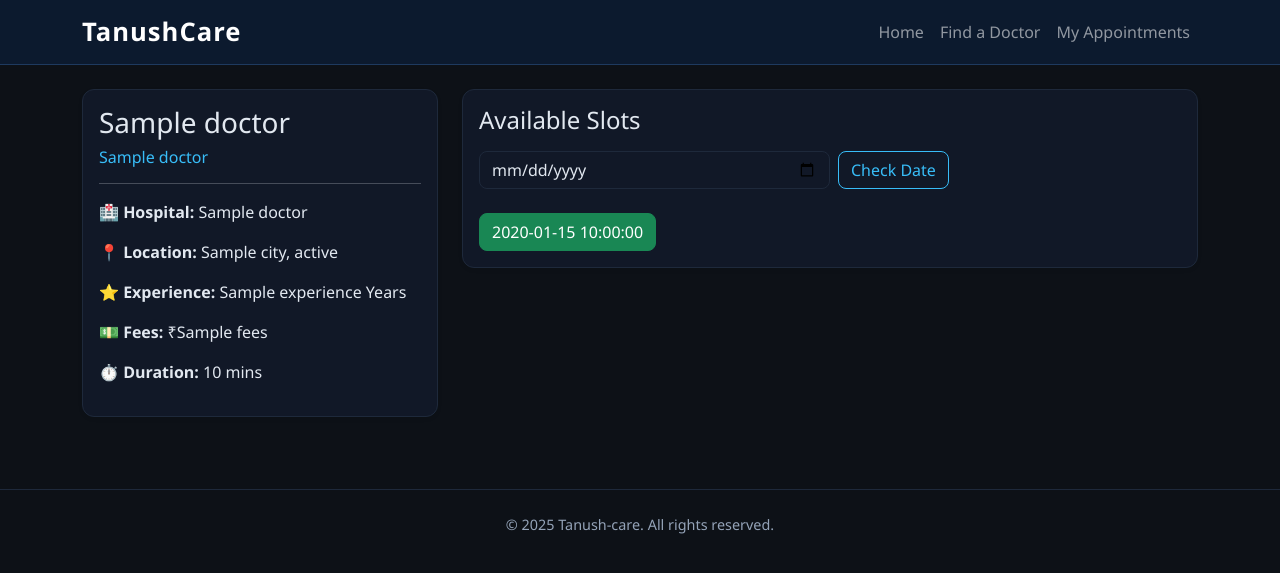
After one commit to kaadi247/tanush-care, a Flask app: template templates/doctor_profile.html in a window 1280 px wide. The commit adds this page. Shown: the top 573 px of the page. Run offline with Flask 3, Linux system fonts and the light colour scheme; the template is opened without the code that fills it: most values are stand-ins (such as "Sample title", 1, 10 or a date in 2020).

Commit message:
added dynamic slots

```diff
--- a/app.py
+++ b/app.py
@@ -1,3 +1,4 @@
+from datetime import datetime, timedelta, date
 from flask import Flask, render_template, request, redirect, url_for, flash
 from db_connect import get_db_connection
 
@@ -108,5 +109,75 @@ def book_appointment():
         return redirect(url_for('dashboard'))
     return render_template('book_appointment.html')
 
+@app.route('/doctor/<int:doctor_id>', methods=['GET'])
+def doctor_profile(doctor_id):
+    # Get the date from the URL (e.g., ?date=2026-03-05).
+    # If no date is provided, default to tomorrow.
+    target_date_str = request.args.get('date')
+    if not target_date_str:
+        target_date = date.today() + timedelta(days=1)
+        target_date_str = target_date.strftime('%Y-%m-%d')
+
+    conn = get_db_connection()
+    if not conn:
+        return "Database connection failed", 500
+
+    cursor = conn.cursor(dictionary=True)
+
+    # QUERY 1: Fetch Doctor Details
+    cursor.execute("""
+        SELECT d.doctorID, d.doctorName, d.experience, d.fees, d.appointmentDuration,
+               h.hospitalName, h.address, h.city, h.state, s.specialisationName
+        FROM Doctor d
+        JOIN Hospital h ON d.hospitalID = h.hospitalID
+        JOIN Specialisation s ON d.specialisationID = s.specialisationID
+        WHERE d.doctorID = %s
+    """, (doctor_id,))
+    doctor = cursor.fetchone()
+
+    if not doctor:
+        return "Doctor not found", 404
+
+    # QUERY 2: Check if slots exist for this date
+    cursor.execute("SELECT COUNT(*) as count FROM DoctorSlots WHERE doctorID = %s AND date = %s", (doctor_id, target_date_str))
+    slot_count = cursor.fetchone()['count']
+
+    # QUERY 3: Dynamic Slot Generation (if count is 0)
+    if slot_count == 0:
+        duration = doctor['appointmentDuration']
+
+        # Let's simulate a clinic shift from 9:00 AM to 5:00 PM
+        current_time = datetime.strptime('09:00:00', '%H:%M:%S')
+        end_time = datetime.strptime('17:00:00', '%H:%M:%S')
+
+        # While loop to generate slots
+        while current_time + timedelta(minutes=duration) <= end_time:
+            time_str = current_time.strftime('%H:%M:%S')
+
+            cursor.execute("""
+                INSERT INTO DoctorSlots (doctorID, date, time)
+                VALUES (%s, %s, %s)
+            """, (doctor_id, target_date_str, time_str))
+
+            current_time += timedelta(minutes=duration)
+
+        conn.commit() # Save the newly generated slots!
+
+    # QUERY 4: Fetch Available Slots
+    cursor.execute("""
+        SELECT ds.slotID, ds.time
+        FROM DoctorSlots ds
+        LEFT JOIN Appointment a ON ds.slotID = a.slotID
+        WHERE ds.doctorID = %s AND ds.date = %s
+        AND (a.appointmentID IS NULL OR a.status = 'Cancelled')
+        ORDER BY ds.time ASC
+    """, (doctor_id, target_date_str))
+    available_slots = cursor.fetchall()
+
+    cursor.close()
+    conn.close()
+
+    return render_template('doctor_profile.html', doctor=doctor, slots=available_slots, selected_date=target_date_str)
+
 if __name__ == '__main__':
     app.run(debug=True)
--- /dev/null
+++ b/templates/doctor_profile.html
@@ -0,0 +1,46 @@
+{% extends "base.html" %}
+{% block content %}
+
+<div class="row">
+    <div class="col-md-4 mb-4">
+        <div class="card shadow-sm">
+            <div class="card-body">
+                <h3 class="card-title">{{ doctor.doctorName }}</h3>
+                <h6 class="text-primary">{{ doctor.specialisationName }}</h6>
+                <hr>
+                <p><strong>🏥 Hospital:</strong> {{ doctor.hospitalName }}</p>
+                <p><strong>📍 Location:</strong> {{ doctor.city }}, {{ doctor.state }}</p>
+                <p><strong>⭐ Experience:</strong> {{ doctor.experience }} Years</p>
+                <p><strong>💵 Fees:</strong> ₹{{ doctor.fees }}</p>
+                <p><strong>⏱️ Duration:</strong> {{ doctor.appointmentDuration }} mins</p>
+            </div>
+        </div>
+    </div>
+
+    <div class="col-md-8">
+        <div class="card shadow-sm">
+            <div class="card-body">
+                <h4 class="mb-3">Available Slots</h4>
+
+                <form action="/doctor/{{ doctor.doctorID }}" method="GET" class="mb-4 d-flex">
+                    <input type="date" class="form-control w-50 me-2" name="date" value="{{ selected_date }}" required>
+                    <button type="submit" class="btn btn-outline-primary">Check Date</button>
+                </form>
+
+                {% if slots %}
+                    <div class="d-flex flex-wrap gap-2">
+                        {% for slot in slots %}
+                            <a href="/book?slot_id={{ slot.slotID }}" class="btn btn-success">
+                                {{ slot.time }}
+                            </a>
+                        {% endfor %}
+                    </div>
+                {% else %}
+                    <div class="alert alert-warning">No slots available for this date.</div>
+                {% endif %}
+            </div>
+        </div>
+    </div>
+</div>
+
+{% endblock %}
--- a/templates/doctors.html
+++ b/templates/doctors.html
@@ -12,7 +12,9 @@
                 <p class="text-muted mb-1">{{ doc.specialisationName }}</p>
                 <p class="text-muted mb-1">🏥 {{ doc.hospitalName }}, {{ doc.city }}</p>
                 <p class="text-muted mb-3">⭐ Exp: {{ doc.experience }} Yrs | Fees: ₹{{ doc.fees }}</p>
-                <a href="/book" class="btn btn-primary w-100">Book Appointment</a>
+
+                <a href="/doctor/{{ doc.doctorID }}" class="btn btn-primary w-100">View Slots & Book</a>
+
             </div>
         </div>
     </div>
```
